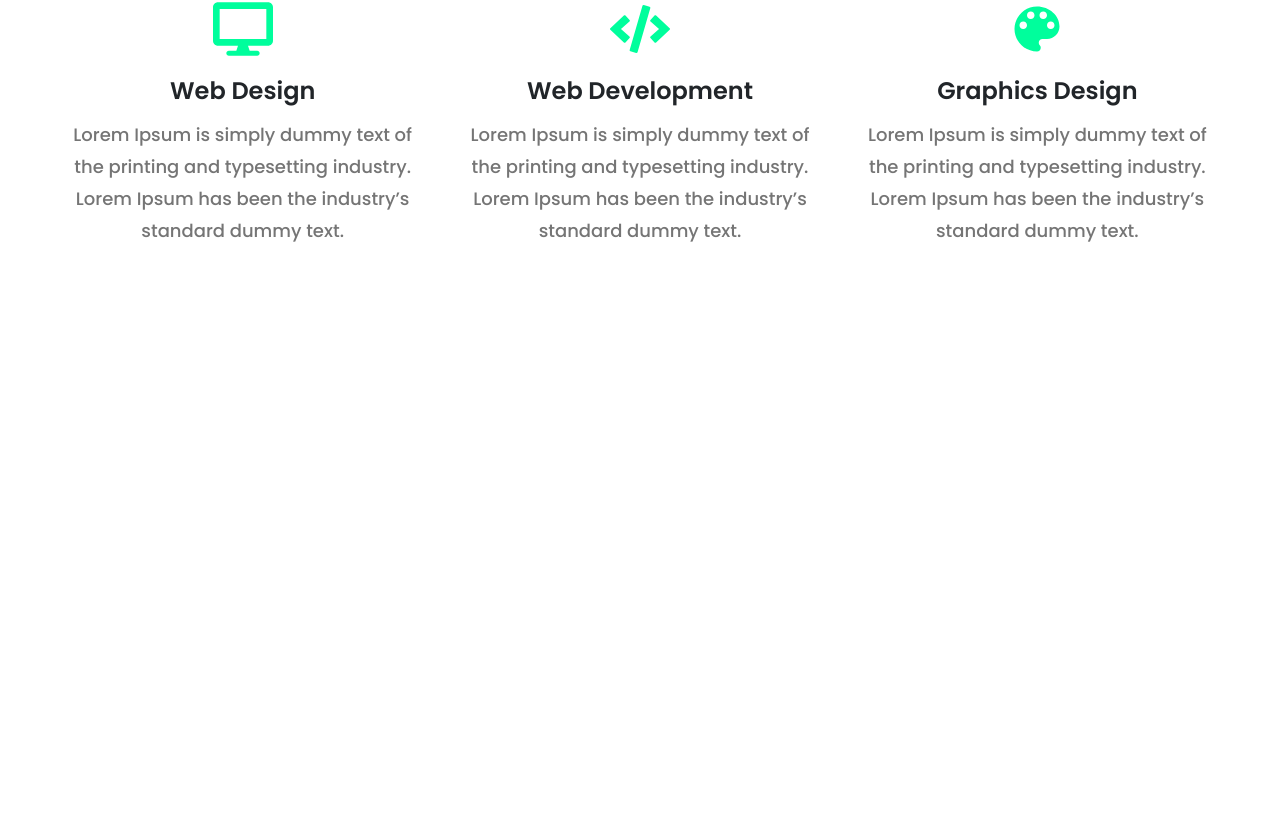
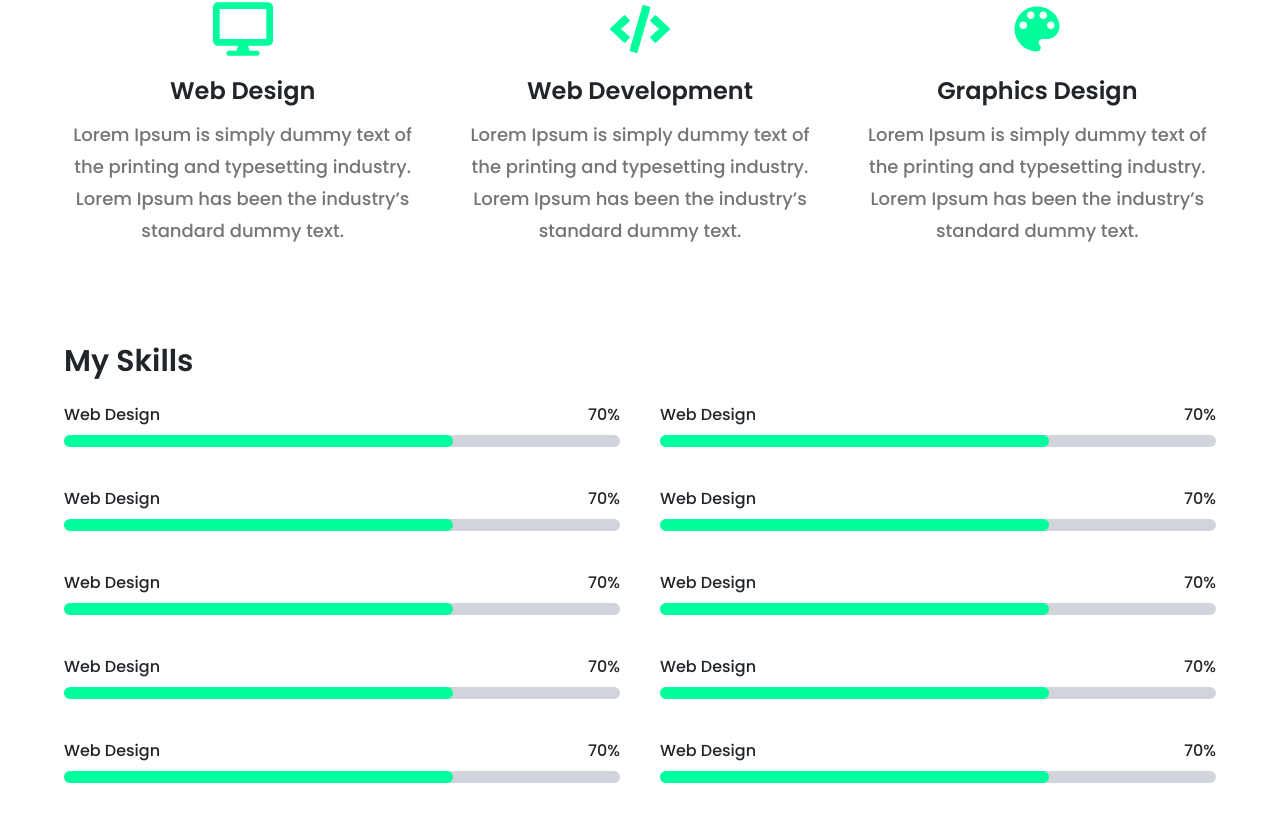
Before and after one commit to shihab01118/my-portfolio, a React (Vite) app: page / in a window 1280 px wide. Shown: the part 1589-2410 px from the top of the page. Before the commit the page ends 1932 px from the top, so only its background shows below. Built offline with nearby package versions, Linux system fonts and the light colour scheme.

Commit message:
skills section added

```diff
--- a/package.json
+++ b/package.json
@@ -10,7 +10,7 @@
     "preview": "vite preview"
   },
   "dependencies": {
-    "@ramonak/react-progress-bar": "^5.1.1",
+    "flowbite-react": "^0.7.0",
     "icons": "^1.0.0",
     "localforage": "^1.10.0",
     "match-sorter": "^6.3.1",
@@ -27,7 +27,6 @@
     "@types/react-dom": "^18.2.15",
     "@vitejs/plugin-react": "^4.2.0",
     "autoprefixer": "^10.4.16",
-    "daisyui": "^4.4.19",
     "eslint": "^8.53.0",
     "eslint-plugin-react": "^7.33.2",
     "eslint-plugin-react-hooks": "^4.6.0",
--- a/src/pages/Home/Home/Home.jsx
+++ b/src/pages/Home/Home/Home.jsx
@@ -1,5 +1,6 @@
 import AboutMe from "../AboutMe/AboutMe";
 import Banner from "../Banner/Banner";
+import Skills from "../Skills/Skills";
 import WhatIDo from "../WhatIDo/WhatIDo";
 
 const Home = () => {
@@ -8,6 +9,7 @@ const Home = () => {
       <Banner />
       <AboutMe />
       <WhatIDo />
+      <Skills />
     </div>
   );
 };
--- /dev/null
+++ b/src/pages/Home/Skills/Skills.jsx
@@ -0,0 +1,111 @@
+const Skills = () => {
+  return (
+    <div className="my-24 max-w-6xl mx-auto">
+      <h3 className="text-3xl font-semibold text-secondary mb-6">My Skills</h3>
+      <div className="grid grid-cols-2 gap-10">
+        <div>
+          <div className="flex justify-between font-medium text-secondary mb-2">
+            <p>Web Design</p>
+            <p>70%</p>
+          </div>
+          <div className="relative">
+            <div className="h-3 w-full bg-gray-300 rounded-full"></div>
+            <div className="absolute top-0 h-3 w-[70%] bg-primary rounded-full"></div>
+          </div>
+        </div>
+        <div>
+          <div className="flex justify-between font-medium text-secondary mb-2">
+            <p>Web Design</p>
+            <p>70%</p>
+          </div>
+          <div className="relative">
+            <div className="h-3 w-full bg-gray-300 rounded-full"></div>
+            <div className="absolute top-0 h-3 w-[70%] bg-primary rounded-full"></div>
+          </div>
+        </div>
+        <div>
+          <div className="flex justify-between font-medium text-secondary mb-2">
+            <p>Web Design</p>
+            <p>70%</p>
+          </div>
+          <div className="relative">
+            <div className="h-3 w-full bg-gray-300 rounded-full"></div>
+            <div className="absolute top-0 h-3 w-[70%] bg-primary rounded-full"></div>
+          </div>
+        </div>
+        <div>
+          <div className="flex justify-between font-medium text-secondary mb-2">
+            <p>Web Design</p>
+            <p>70%</p>
+          </div>
+          <div className="relative">
+            <div className="h-3 w-full bg-gray-300 rounded-full"></div>
+            <div className="absolute top-0 h-3 w-[70%] bg-primary rounded-full"></div>
+          </div>
+        </div>
+        <div>
+          <div className="flex justify-between font-medium text-secondary mb-2">
+            <p>Web Design</p>
+            <p>70%</p>
+          </div>
+          <div className="relative">
+            <div className="h-3 w-full bg-gray-300 rounded-full"></div>
+            <div className="absolute top-0 h-3 w-[70%] bg-primary rounded-full"></div>
+          </div>
+        </div>
+        <div>
+          <div className="flex justify-between font-medium text-secondary mb-2">
+            <p>Web Design</p>
+            <p>70%</p>
+          </div>
+          <div className="relative">
+            <div className="h-3 w-full bg-gray-300 rounded-full"></div>
+            <div className="absolute top-0 h-3 w-[70%] bg-primary rounded-full"></div>
+          </div>
+        </div>
+        <div>
+          <div className="flex justify-between font-medium text-secondary mb-2">
+            <p>Web Design</p>
+            <p>70%</p>
+          </div>
+          <div className="relative">
+            <div className="h-3 w-full bg-gray-300 rounded-full"></div>
+            <div className="absolute top-0 h-3 w-[70%] bg-primary rounded-full"></div>
+          </div>
+        </div>
+        <div>
+          <div className="flex justify-between font-medium text-secondary mb-2">
+            <p>Web Design</p>
+            <p>70%</p>
+          </div>
+          <div className="relative">
+            <div className="h-3 w-full bg-gray-300 rounded-full"></div>
+            <div className="absolute top-0 h-3 w-[70%] bg-primary rounded-full"></div>
+          </div>
+        </div>
+        <div>
+          <div className="flex justify-between font-medium text-secondary mb-2">
+            <p>Web Design</p>
+            <p>70%</p>
+          </div>
+          <div className="relative">
+            <div className="h-3 w-full bg-gray-300 rounded-full"></div>
+            <div className="absolute top-0 h-3 w-[70%] bg-primary rounded-full"></div>
+          </div>
+        </div>
+        <div>
+          <div className="flex justify-between font-medium text-secondary mb-2">
+            <p>Web Design</p>
+            <p>70%</p>
+          </div>
+          <div className="relative">
+            <div className="h-3 w-full bg-gray-300 rounded-full"></div>
+            <div className="absolute top-0 h-3 w-[70%] bg-primary rounded-full"></div>
+          </div>
+        </div>
+      </div>
+    </div>
+  );
+};
+
+export default Skills;
--- a/tailwind.config.js
+++ b/tailwind.config.js
@@ -5,15 +5,12 @@ export default {
     extend: {
       colors: {
         primary: "#00FE9C",
-        secondary: "#212529"
+        secondary: "#212529",
       },
       fontFamily: {
         poppins: "'Poppins', sans-serif",
       },
     },
   },
-  plugins: [require("daisyui")],
-  daisyui: {
-    themes: ["light"],
-  },
+  plugins: [],
 };
```
Also changed, not shown: 1 other file (tests, documents, lock files or other folders).
